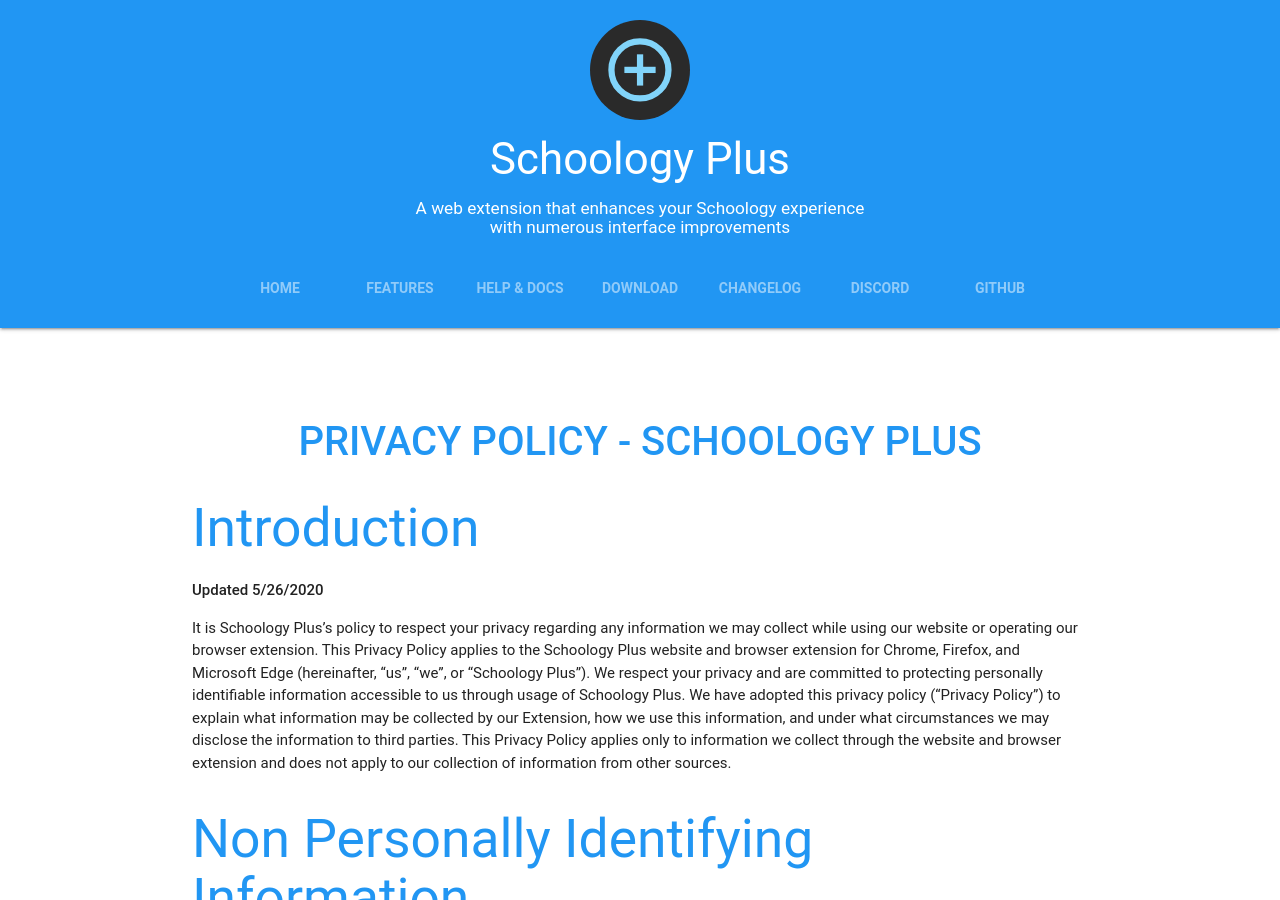
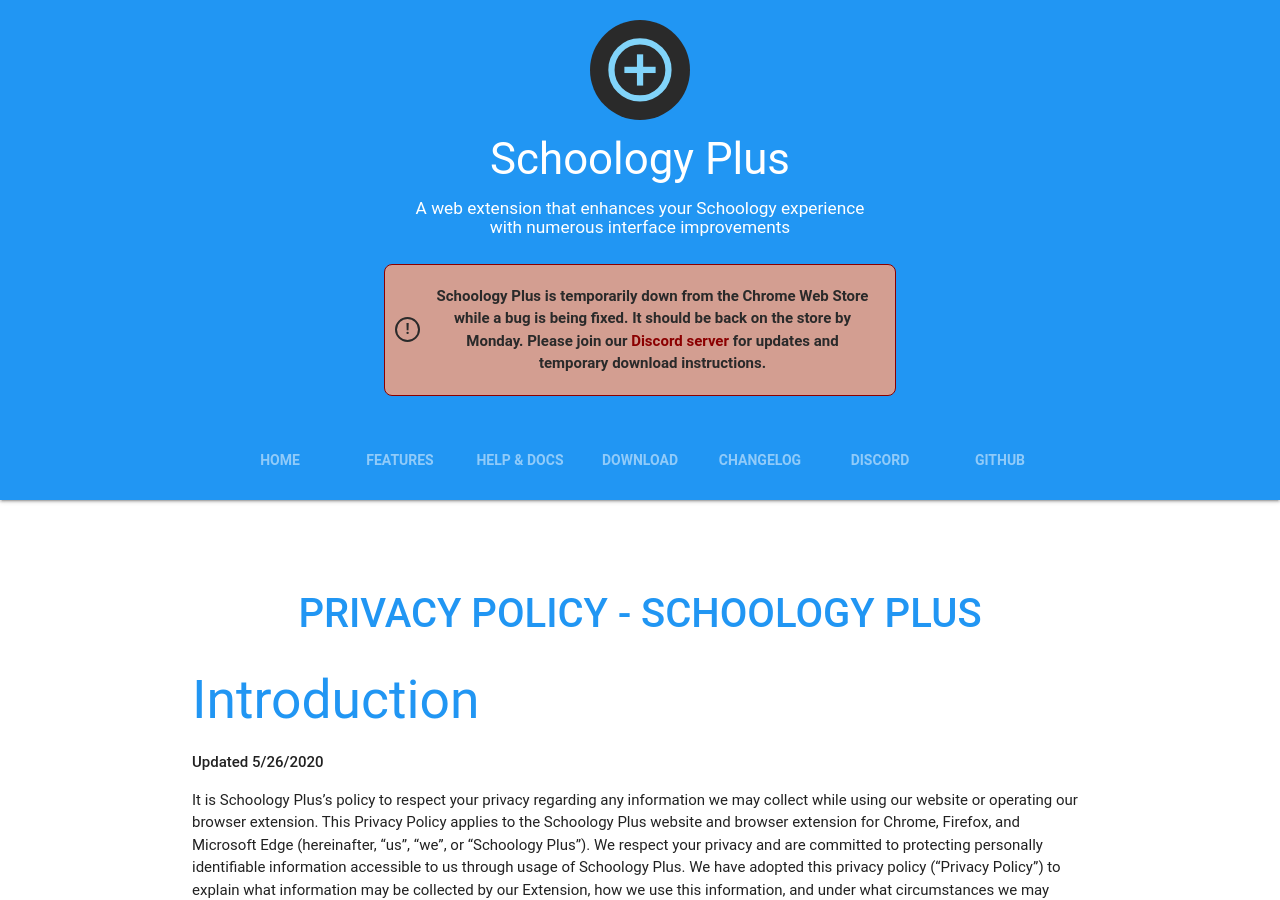
Before and after one commit to SchoologyPlus/schoologyplus.github.io, a Jekyll site: the page built from privacy.md, in a window 1280 px wide and 900 px high. Built offline with Jekyll 4.4.1, drawn with Linux system fonts in a browser that asks for light colours; our own code applies the rules of GitHub Pages for plain Markdown files.

Commit message:
add notice to website

```diff
--- a/_includes/header.html
+++ b/_includes/header.html
@@ -12,6 +12,12 @@
         <h3 class="white-text center header">Schoology Plus</h3>
         <h6 class="center white-text header">A web extension that enhances your Schoology experience <br /> with
             numerous interface improvements</h6>
+
+        <div class="center white-text header">
+            <blockquote style="width: 40%; display: inline-block; font-weight: bold; background-color: rgba(255, 160, 122, 80%); border: 1px solid darkred !important;">
+                Schoology Plus is temporarily down from the Chrome Web Store while a bug is being fixed. It should be back on the store by Monday. Please join our <a href="https://discord.schoologypl.us" style="color: darkred;">Discord server</a> for updates and temporary download instructions.
+            </blockquote>
+        </div>
     </div>
     <nav class="blue z-depth-0">
         <a href="#" data-target="side-nav" class="sidenav-trigger">
```
